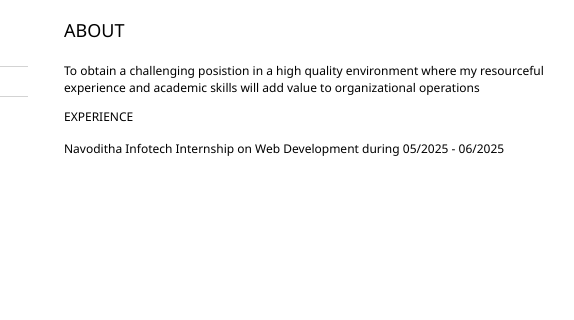
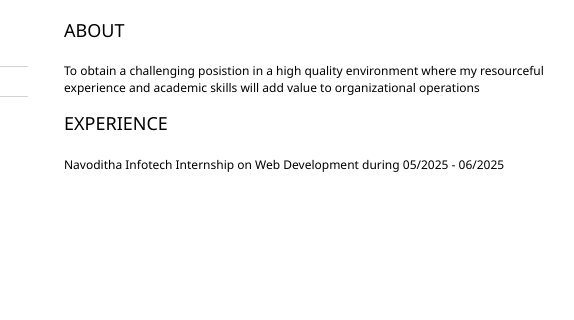
Before and after one commit to P03wd/new1, a plain HTML site: page index.html in a window 1280 px wide. Shown: the part 154-474 px from the top of the page, 504-1078 px from the left. Drawn offline with Linux system fonts and the light colour scheme.

Commit message:
Update index.html

```diff
--- a/index.html
+++ b/index.html
@@ -50,7 +50,7 @@
                     <p>
                        To obtain a challenging posistion in a high quality environment where my resourceful
 		       experience and academic skills will add value to organizational operations </p>
-			<h3> EXPERIENCE </h3>
+			<h2> EXPERIENCE </h2>
 			<!--work experience-->
 			<p>  Navoditha Infotech Internship on Web Development during  05/2025 - 06/2025 </p>
                 </section>
```
